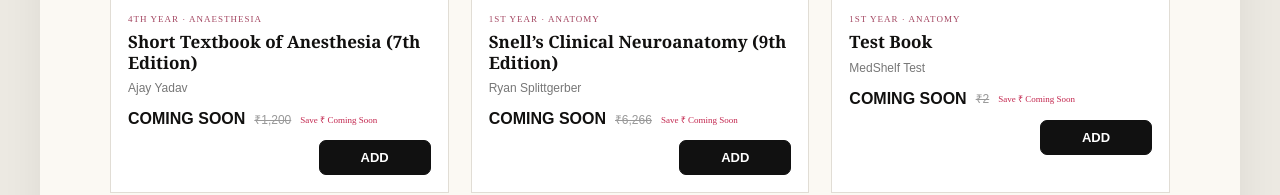
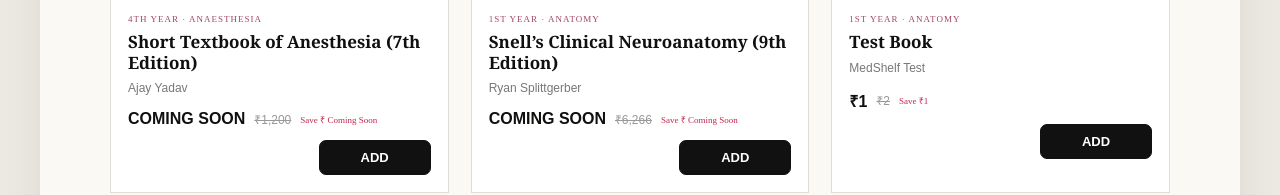
Before and after one commit to Hardikdilhor/Medshelf, a website: page index.html in a window 1280 px wide. Shown: the part 10070-10265 px from the top of the page. Drawn offline with Linux system fonts and the light colour scheme.

Commit message:
Add files via upload

```diff
--- a/index.html
+++ b/index.html
@@ -129,6 +129,7 @@ const notes=[
 {id:109,kind:'notes',year:'3rd Year',subject:'PSM',title:'Arpit Notes',author:'Dr. Arpit',price:300,old:400,c:'pink',tag:'ARPIT',img:'https://img.freeup.app/fit-in/600x600/filters%3Aupscale%28%29/2a766c09ce6a81876dca43155dc9d3da.jpg'}
 ];
 const PRICED_BOOK_KEYS=new Set([
+  '1st Year|Test Book',
   "1st Year|BD Chaurasia's Human Anatomy (Set of 3 Volumes)",
   '1st Year|Guyton & Hall Textbook of Medical Physiology (4th South Asia Edition)',
   '1st Year|Gray’s Anatomy (43rd Edition)',
```
